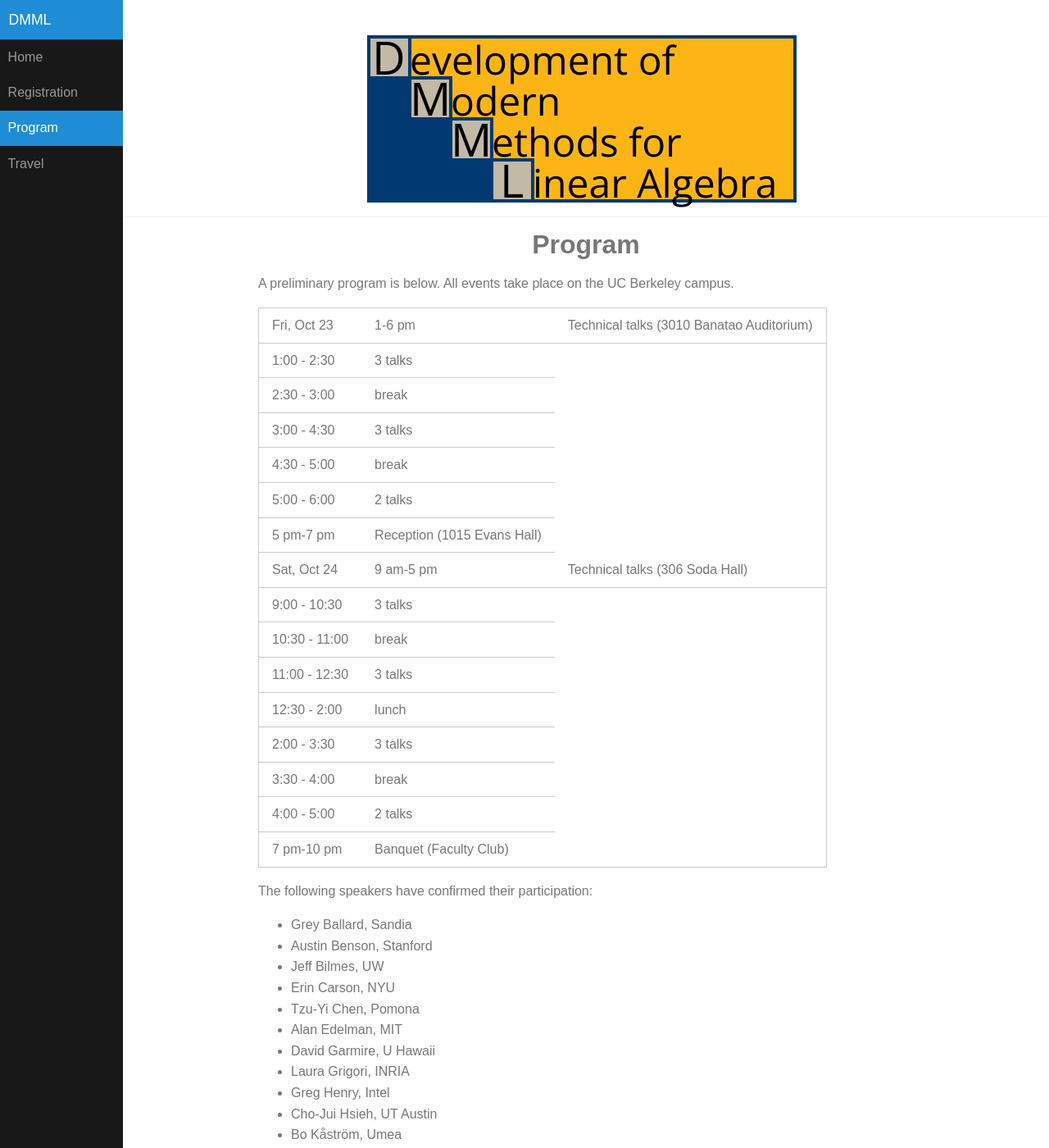
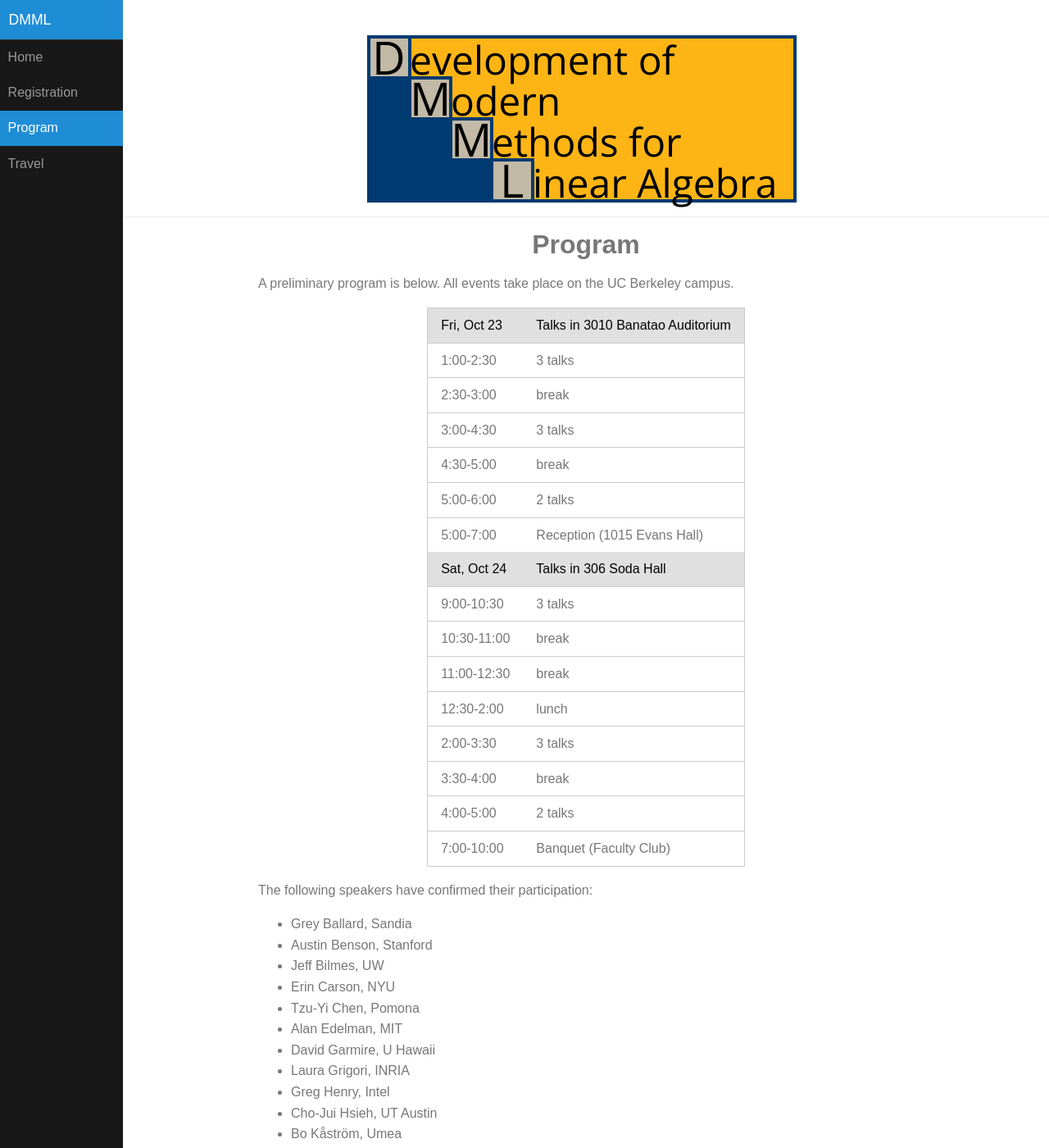
Before and after one commit to dbindel/dmml, a Jekyll site: the page built from program.html, in a window 1280 px wide and 1400 px high. Shown: the whole window at 82% size. Built offline with Jekyll 4.4.1, drawn with Linux system fonts in a browser that asks for light colours; some of the changed text lies outside the part shown.

Commit message:
Factored schedule into data file; tweaked styling; added Jason to speakers.

```diff
--- a/_data/speakers.yml
+++ b/_data/speakers.yml
@@ -26,6 +26,8 @@
   affil: UCSD
 - name: Michael Overton
   affil: NYU
+- name: E. Jason Riedy
+  affil: GA Tech
 - name: Horst Simon
   affil: LBNL
 - name: Edgar Solominik
--- a/program.html
+++ b/program.html
@@ -8,62 +8,20 @@ layout: page
   Berkeley campus.
 </p>
 
-<table class="pure-table pure-table-horizontal">
+<table class="pure-table pure-table-horizontal"
+       style="margin-left: auto; margin-right: auto">
+  {% for day in site.data.schedule %}
+  <thead>
+    <td>{{ day.date }}</td>
+    <td>Talks in {{ day.where }}</td>
+  </thead>
   <tbody>
-    <tr>
-      <td>Fri, Oct 23</td> <td>1-6 pm </td>
-       <td>Technical talks (3010 Banatao Auditorium)</td>
-    </tr>
-    <tr>
-      <td>1:00 - 2:30 </td>  <td> 3 talks</td>
-    </tr>
-    <tr>
-      <td>2:30 - 3:00 </td> <td> break </td>
-    </tr>
-    <tr>
-      <td>3:00 - 4:30 </td> <td>3 talks </td>
-    </tr>
-    <tr>
-      <td>4:30 - 5:00 </td> <td> break </td>
-    </tr>
-    <tr>
-      <td>5:00 - 6:00  </td> <td>2 talks </td>
-    </tr>
-    <tr>
-      <td>5 pm-7 pm</td>
-      <td>Reception (1015 Evans Hall)</td>
-    </tr>
-    <tr>
-      <td>Sat, Oct 24</td>
-      <td>9 am-5 pm</td>
-      <td>Technical talks (306 Soda Hall)</td>
-    </tr>
-    <tr>
-      <td>9:00 - 10:30 </td> <td>3 talks </td>
-    </tr>
-    <tr>
-      <td>10:30 - 11:00 </td> <td> break </td>
-    </tr>
-    <tr>
-      <td>11:00 - 12:30 </td> <td>3 talks </td>
-    </tr>
-    <tr>
-      <td>12:30 - 2:00</td> <td>lunch</td>
-    </tr>
-    <tr>
-      <td>2:00 - 3:30 </td> <td>3 talks </td>
-    </tr>
-    <tr>
-      <td>3:30 - 4:00 </td> <td> break </td>
-    </tr>
-    <tr>
-      <td>4:00 - 5:00 </td> <td> 2 talks </td>
-    </tr>
-    <tr>
-      <td>7 pm-10 pm</td>
-      <td>Banquet (Faculty Club)</td>
-    </tr>
+  {% for talk in day.talks %}<tr>
+    <td>{{ talk.time }}</td>
+    <td>{{ talk.name }}</td>
+  </tr>{% endfor %}
   </tbody>
+  {% endfor %}
 </table>
 
 <p>
```
Also changed, not shown: _data/schedule.yml (added, +34 -0 lines).
